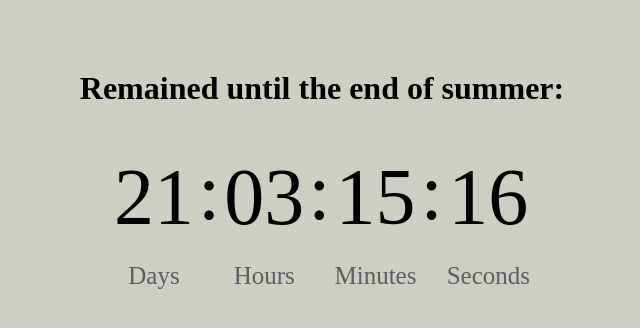
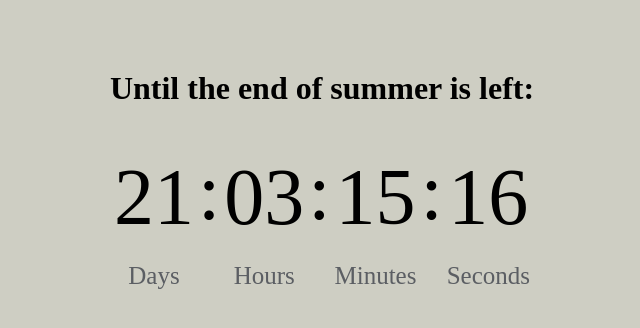
Before and after one commit to andysmokk/goit-js-hw-11-timer, a plain HTML site: page index.html in a window 1280 px wide. Shown: the whole page, without its empty margins (318-958 px from the left). Drawn offline with Linux system fonts and the light colour scheme.

Commit message:
finalizing3

```diff
--- a/index.html
+++ b/index.html
@@ -8,7 +8,7 @@
     <link rel="stylesheet" href="./src/css/style.css" />
   </head>
   <body>
-    <h1>Remained until the end of summer:</h1>
+    <h1>Until the end of summer is left:</h1>
     <div class="timer" id="timer-1">
       <div class="field">
         <span class="value days" data-value="days">11</span>
```
